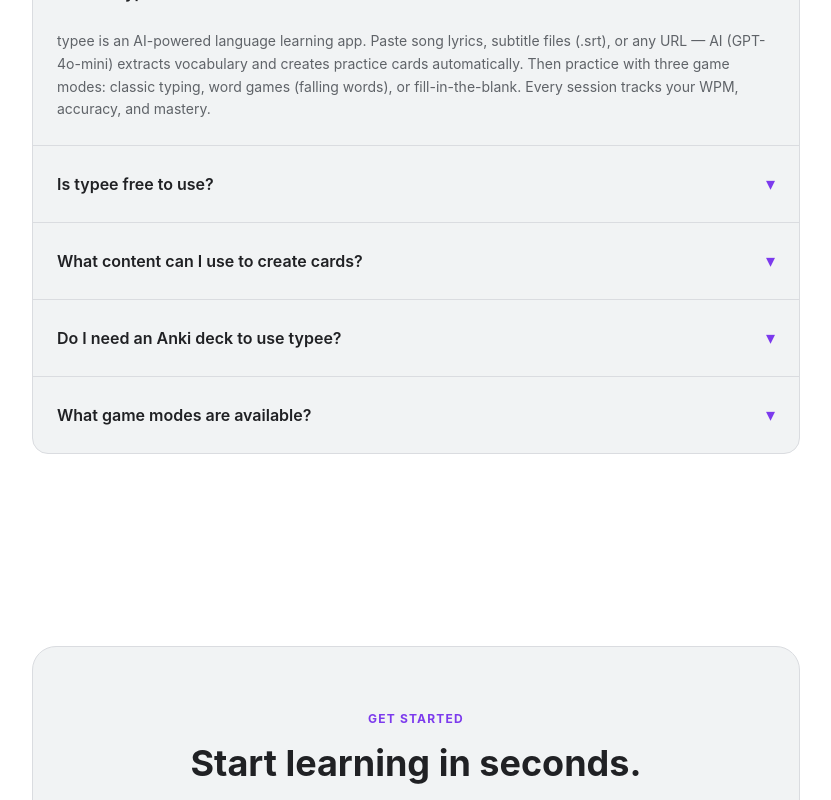
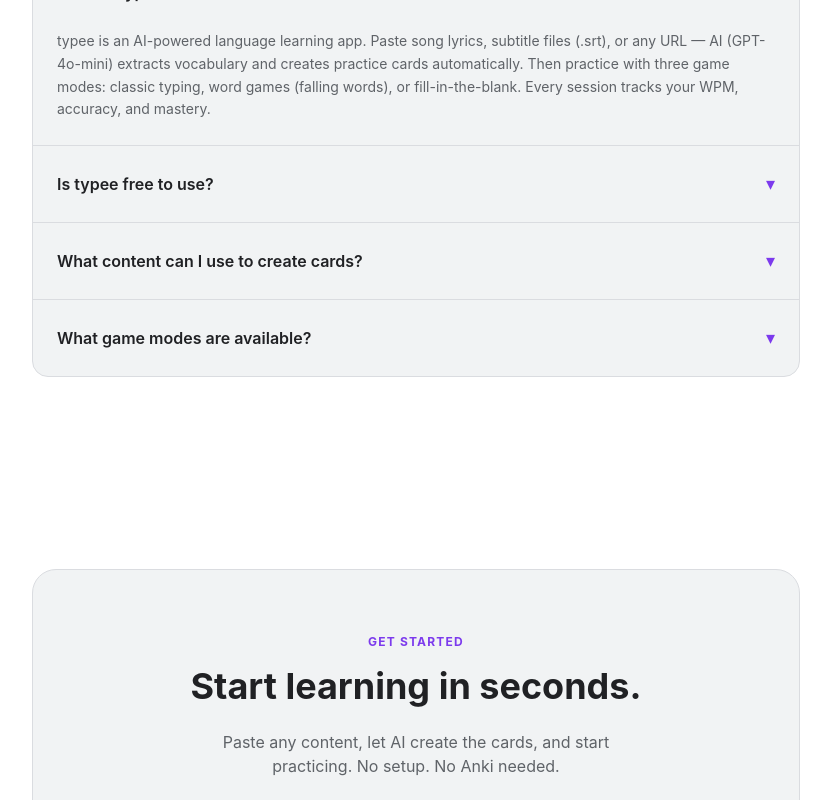
Before and after one commit to five9123/decktype, a Next.js app: page / in a window 1280 px wide. Shown: the part 3606-4406 px from the top of the page, without its empty margins (224-1055 px from the left). Built offline with nearby package versions, Linux system fonts and the light colour scheme; no server answers.

Commit message:
chore: remove 'Do I need an Anki deck' FAQ for all languages
Co-Authored-By: Claude Opus 4.6 <noreply@anthropic.com>

```diff
--- a/app/page.tsx
+++ b/app/page.tsx
@@ -404,9 +404,8 @@ export default function HomePage() {
                 { q: t.homeFaq1Q, a: t.homeFaq1A },
                 { q: t.homeFaq2Q, a: t.homeFaq2A },
                 { q: t.homeFaq3Q, a: t.homeFaq3A },
-                { q: t.homeFaq4Q, a: t.homeFaq4A },
                 { q: t.homeFaq5Q, a: t.homeFaq5A },
-              ].filter(faq => faq.q).map((faq, i, arr) => (
+              ].map((faq, i, arr) => (
                 <div
                   key={i}
                   style={i < arr.length - 1 ? { borderBottom: '1px solid var(--border)' } : undefined}
```
